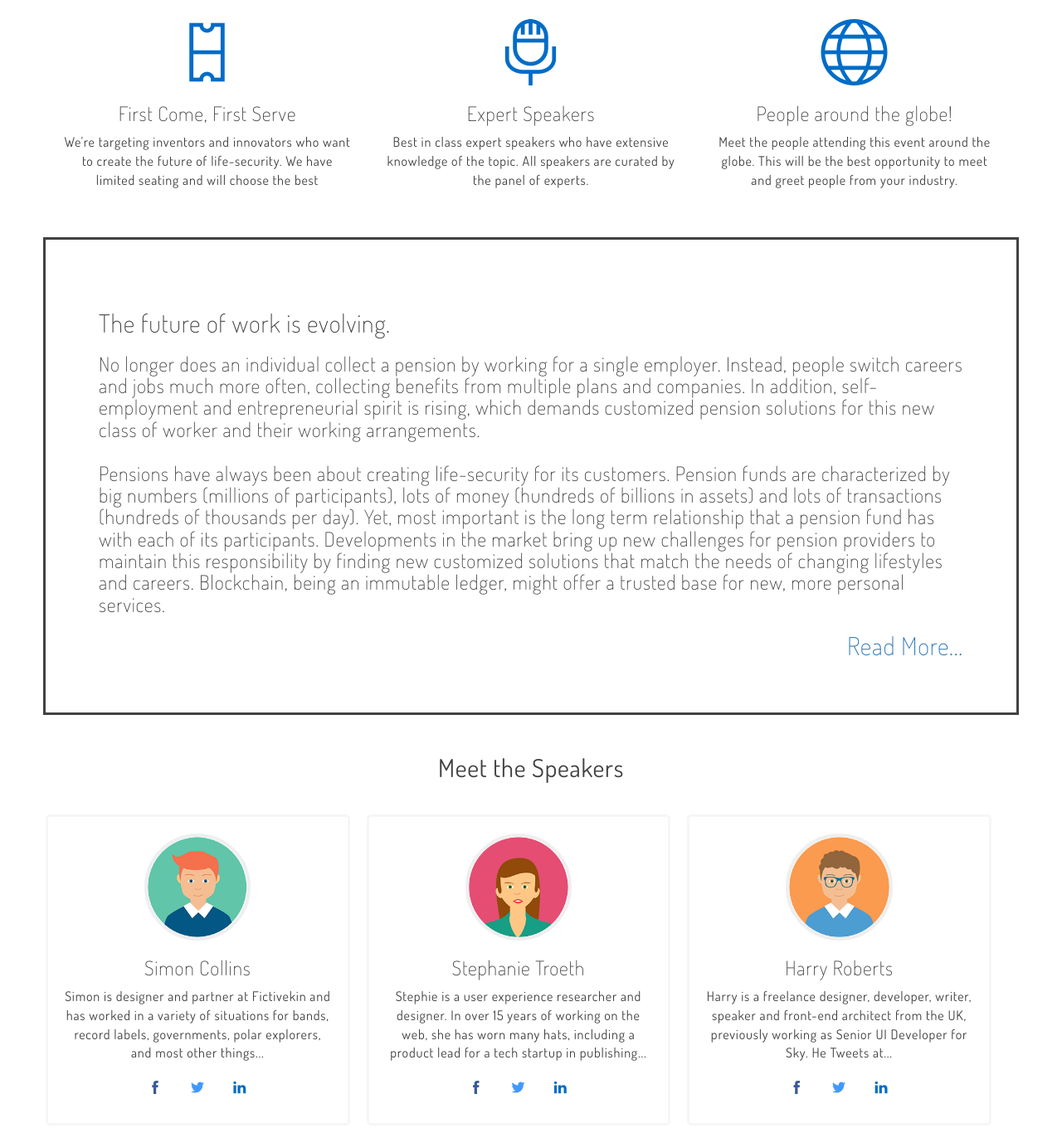
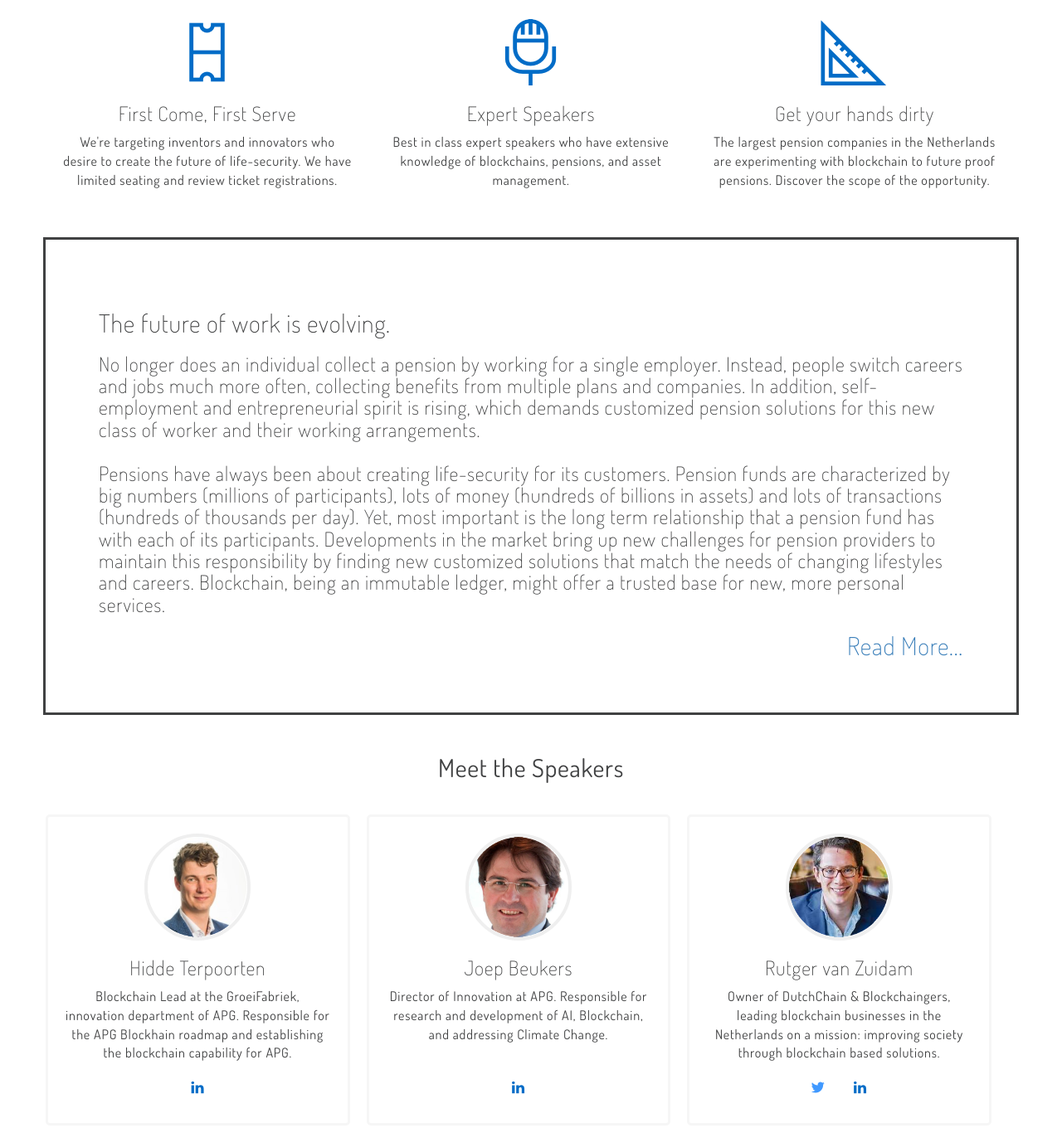
Before and after one commit to JollyGrin/pension_deepdive, a plain HTML site: page index.html in a window 1280 px wide. Shown: the part 802-2162 px from the top of the page at 83% size. Drawn offline with Linux system fonts and the light colour scheme.

Commit message:
added speakers

```diff
--- a/index.html
+++ b/index.html
@@ -6,7 +6,7 @@
   <meta name="viewport" content="width=device-width, initial-scale=1">
   <meta name="description" content="Meetup is a free responsive single page bootstrap template by designerdada.com">
   <meta name="author" content="Akash Bhadange">
-  <title>Meetup: Free Responsive One Page Bootstrap Template</title>
+  <title>Pension DeepDive | Feb 08 | Amsterdam</title>
 
   <!-- Bootstrap -->
   <link href="css/bootstrap.min.css" rel="stylesheet">
@@ -38,12 +38,12 @@
               <span class="dot"></span>
             </a>
           </li>
-          <li>
+          <!-- <li>
             <a href="#tickets" class="page-scroll">
-              <span class="menu-title">Buy Tickets</span>
+              <span class="menu-title">Organizers</span>
               <span class="dot"></span>
             </a>
-          </li>
+          </li> -->
           <li>
             <a href="#schedule" class="page-scroll">
               <span class="menu-title">Schedule</span>
@@ -76,17 +76,17 @@
           <div class="col-md-4 feature">
             <span class="ti-ticket"></span>
             <h3>First Come, First Serve</h3>
-            <p>We're targeting inventors and innovators who want to create the future of life-security. We have limited seating and will choose the best</p>
+            <p>We're targeting inventors and innovators who desire to create the future of life-security. We have limited seating and review ticket registrations.</p>
           </div>
           <div class="col-md-4 feature">
             <span class="ti-microphone"></span>
             <h3>Expert Speakers</h3>
-            <p>Best in class expert speakers who have extensive knowledge of the topic. All speakers are curated by the panel of experts.</p>
+            <p>Best in class expert speakers who have extensive knowledge of blockchains, pensions, and asset management.</p>
           </div>
           <div class="col-md-4 feature">
-            <span class="ti-world"></span>
-            <h3>People around the globe!</h3>
-            <p>Meet the people attending this event around the globe. This will be the best opportunity to meet and greet people from your industry.</p>
+            <span class="ti-ruler-alt-2"></span>
+            <h3>Get your hands dirty</h3>
+            <p>The largest pension companies in the Netherlands are experimenting with blockchain to future proof pensions. Discover the scope of the opportunity.</p>
           </div>
         </div>
         <!-- End: Desc -->
@@ -106,35 +106,38 @@
         <div class="row me-row content-ct speaker" id="speakers">
           <h2 class="row-title">Meet the Speakers</h2>
           <div class="col-md-4 col-sm-6 feature">
-            <img src="img/speaker-1.png" class="speaker-img">
-            <h3>Simon Collins</h3>
-            <p>Simon is designer and partner at Fictivekin and has worked in a variety of situations for bands, record labels, governments, polar explorers, and most other things...</p>
+            <img src="img/speaker-hidde.png" class="speaker-img">
+            <h3>Hidde Terpoorten</h3>
+            <p>Blockchain Lead at the GroeiFabriek, innovation department of APG. Responsible for the APG Blockhain roadmap and establishing the blockchain capability for APG.</p>
             <ul class="speaker-social">
-              <li><a href="#"><span class="ti-facebook"></span></a></li>
-              <li><a href="#"><span class="ti-twitter-alt"></span></a></li>
-              <li><a href="#"><span class="ti-linkedin"></span></a></li>
+             <!--  <li><a href="#"><span class="ti-facebook"></span></a></li>
+              <li><a href="#"><span class="ti-twitter-alt"></span></a></li> -->
+              <li><a href="https://www.linkedin.com/in/hidde-terpoorten-7517369"><span class="ti-linkedin"></span></a></li>
             </ul>
           </div>
           <div class="col-md-4 col-sm-6 feature">
-            <img src="img/speaker-2.png" class="speaker-img">
-            <h3>Stephanie Troeth</h3>
-            <p>Stephie is a user experience researcher and designer. In over 15 years of working on the web, she has worn many hats, including a product lead for a tech startup in publishing...</p>
+            <img src="img/speaker-joep.png" class="speaker-img">
+            <h3>Joep Beukers</h3>
+            <p>Director of Innovation at APG. Responsible for research and development of AI, Blockchain, and addressing Climate Change.</p><br>
             <ul class="speaker-social">
-              <li><a href="#"><span class="ti-facebook"></span></a></li>
-              <li><a href="#"><span class="ti-twitter-alt"></span></a></li>
-              <li><a href="#"><span class="ti-linkedin"></span></a></li>
+              <!-- <li><a href="#"><span class="ti-facebook"></span></a></li>
+              <li><a href="#"><span class="ti-twitter-alt"></span></a></li> -->
+              <li><a href="https://nl.linkedin.com/in/joep-beukers-845b324"><span class="ti-linkedin"></span></a></li>
             </ul>
           </div>
           <div class="col-md-4 col-sm-6 feature">
-            <img src="img/speaker-3.png" class="speaker-img">
-            <h3>Harry Roberts</h3>
-            <p>Harry is a freelance designer, developer, writer, speaker and front-end architect from the UK, previously working as Senior UI Developer for Sky. He Tweets at...</p>
+            <img src="img/speaker-rutger.png" class="speaker-img">
+            <h3>Rutger van Zuidam</h3>
+            <p>Owner of DutchChain & Blockchaingers, leading blockchain businesses in the Netherlands on a mission: improving society through blockchain based solutions.</p>
             <ul class="speaker-social">
-              <li><a href="#"><span class="ti-facebook"></span></a></li>
-              <li><a href="#"><span class="ti-twitter-alt"></span></a></li>
-              <li><a href="#"><span class="ti-linkedin"></span></a></li>
+              <!-- <li><a href="#"><span class="ti-facebook"></span></a></li> -->
+              <li><a href="https://twitter.com/rutgervz"><span class="ti-twitter-alt"></span></a></li>
+              <li><a href="https://nl.linkedin.com/in/rutgervz"><span class="ti-linkedin"></span></a></li>
             </ul>
           </div>
+
+
+
           <div class="col-md-4 col-sm-6 feature">
             <img src="img/speaker-4.png" class="speaker-img">
             <h3>Geri Coady</h3>
@@ -165,6 +168,45 @@
               <li><a href="#"><span class="ti-linkedin"></span></a></li>
             </ul>
           </div>
+
+
+          <!-- ROW OF SPEAKERS -->
+
+
+          <!-- <div class="col-md-4 col-sm-6 feature">
+            <img src="img/speaker-4.png" class="speaker-img">
+            <h3>Geri Coady</h3>
+            <p>Harry is a freelance designer, developer, writer, speaker and front-end architect from the UK, previously working as Senior UI Developer for Sky. He Tweets at...</p>
+            <ul class="speaker-social">
+              <li><a href="#"><span class="ti-facebook"></span></a></li>
+              <li><a href="#"><span class="ti-twitter-alt"></span></a></li>
+              <li><a href="#"><span class="ti-linkedin"></span></a></li>
+            </ul>
+          </div>
+          <div class="col-md-4 col-sm-6 feature">
+            <img src="img/speaker-5.png" class="speaker-img">
+            <h3>Andy Budd</h3>
+            <p>Harry is a freelance designer, developer, writer, speaker and front-end architect from the UK, previously working as Senior UI Developer for Sky. He Tweets at...</p>
+            <ul class="speaker-social">
+              <li><a href="#"><span class="ti-facebook"></span></a></li>
+              <li><a href="#"><span class="ti-twitter-alt"></span></a></li>
+              <li><a href="#"><span class="ti-linkedin"></span></a></li>
+            </ul>
+          </div>
+          <div class="col-md-4 col-sm-6 feature">
+            <img src="img/speaker-6.png" class="speaker-img">
+            <h3>Christian Lauke</h3>
+            <p>Harry is a freelance designer, developer, writer, speaker and front-end architect from the UK, previously working as Senior UI Developer for Sky. He Tweets at...</p>
+            <ul class="speaker-social">
+              <li><a href="#"><span class="ti-facebook"></span></a></li>
+              <li><a href="#"><span class="ti-twitter-alt"></span></a></li>
+              <li><a href="#"><span class="ti-linkedin"></span></a></li>
+            </ul>
+          </div> -->
+
+          <!-- //SPEAKRS -->
+
+
         </div>
         <!-- End: Speakers -->
       </div>
@@ -599,7 +641,7 @@
         </div>
         <div class="row footer-credit">
           <div class="col-md-6 col-sm-6">
-            <p>&copy; 2015, <a href="http://www.designerdada.com">DesignerDada.com</a> | All rights reserved.</p>
+            <p>&copy; 2017, <a href="http://www.GroeiFabriek.com">APG GroeiFabriek</a> | All rights reserved.</p>
           </div>
           <div class="col-md-6 col-sm-6">
             <ul class="footer-menu">
```
Also changed, not shown: 1 other file.
